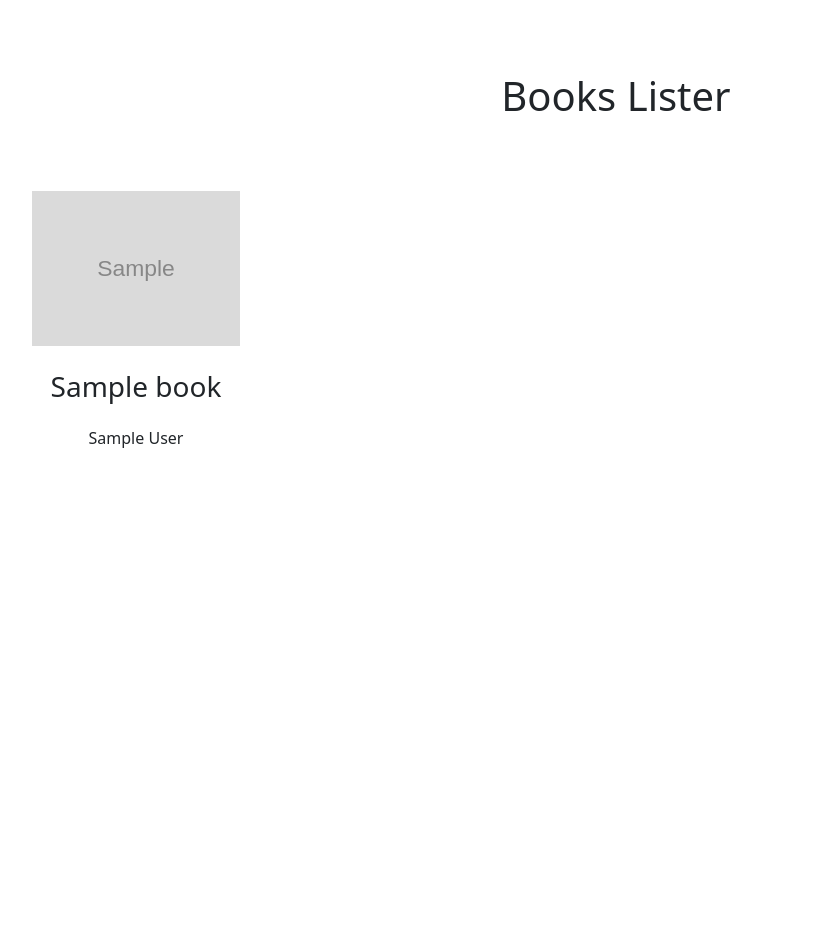
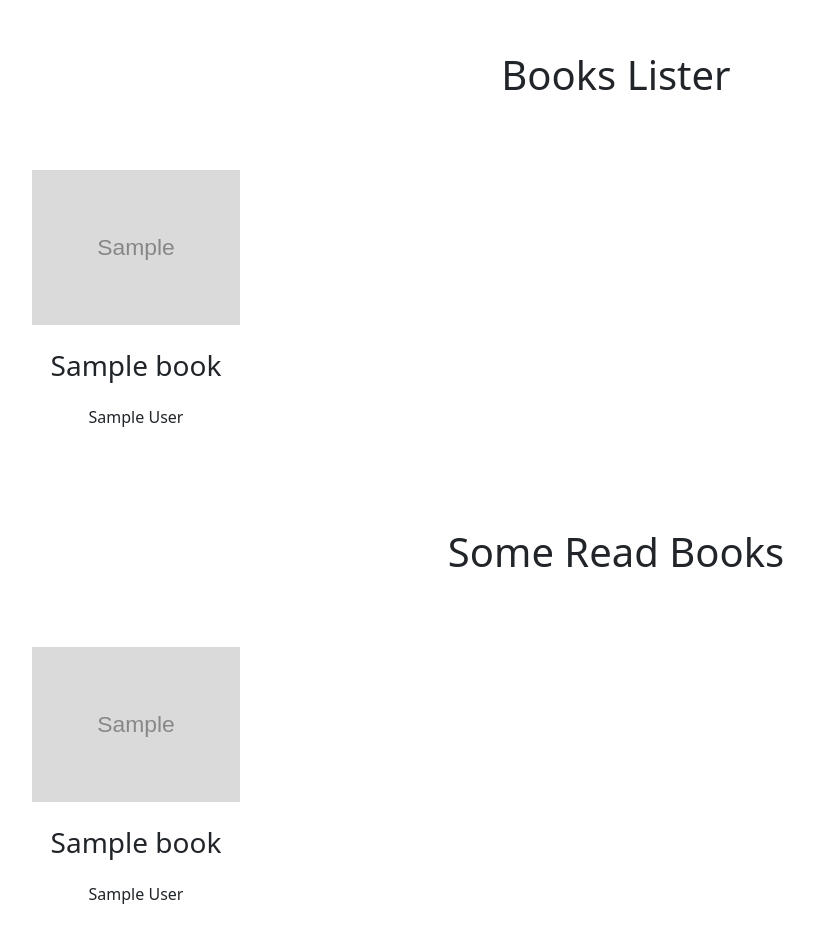
Before and after one commit to CiganOliviu/MyLibrary, a Django app: page / in a window 1280 px wide. Shown: the part 56-984 px from the top of the page, without its empty margins (24-838 px from the left). Before the commit the page ends 504 px from the top, so only its background shows below. Run offline with Django 3.2, Linux system fonts and the light colour scheme; tables that the repository leaves empty hold one stand-in row (values such as "Sample post"); grey boxes marked "Sample" are stand-in pictures.

Commit message:
Design Update

```diff
--- a/BooksManager/views.py
+++ b/BooksManager/views.py
@@ -13,6 +13,8 @@ def index(request):
     template_name = 'views/index.html'
 
     some_books = Book.objects.all()[:4]
+    some_read_books = Book.objects.filter(read=True)[:4]
+
     all_read_books = Book.objects.filter(read=True)
     all_not_read_books = Book.objects.filter(read=False)
     currently_reading_books = ToReadBook.objects.filter(currently_reading=True)
@@ -25,6 +27,7 @@ def index(request):
 
     context = {
         'some_books': some_books,
+        'some_read_books': some_read_books,
     }
 
     return render(request, template_name, context)
--- a/static/style/style.css
+++ b/static/style/style.css
@@ -25,3 +25,11 @@
 .books-container p {
     padding: 2%;
 }
+
+.small-padding {
+    padding: 2%;
+}
+
+.medium-padding {
+    padding: 3%;
+}
--- a/templates/views/index.html
+++ b/templates/views/index.html
@@ -43,9 +43,7 @@
         </div>
     </nav>
 
-    <div>&nbsp;</div>
-    <div>&nbsp;</div>
-    <div>&nbsp;</div>
+    <div class="small-padding"></div>
 
     <div class="container-fluid" align="center">
         <div class="row">
@@ -63,8 +61,23 @@
         </div>
     </div>
 
-    <div>&nbsp;</div>
+    <div class="medium-padding"></div>
 
+    <div class="container-fluid" align="center">
+        <div class="row">
+            <h1>Some Read Books</h1>
+            <div>&nbsp;</div><div>&nbsp;</div>
+            {% for book in some_read_books %}
+                <div class="col-lg-3">
+                    <div class="books-container">
+                        <img src="{{ book.cover.url }}" alt="{{ book.title }}">
+                        <h3>{{ book.title }}</h3>
+                        <p>{{ book.author }}</p>
+                    </div>
+                </div>
+            {% endfor %}
+        </div>
+    </div>
 
 </body>
 </html>
```
